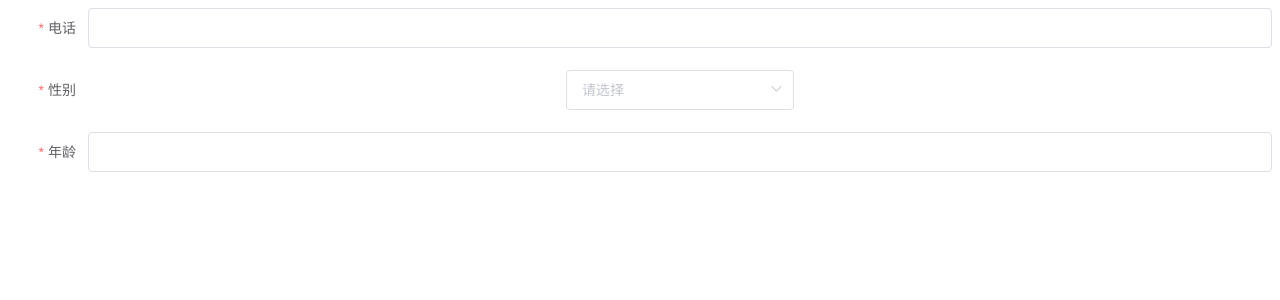
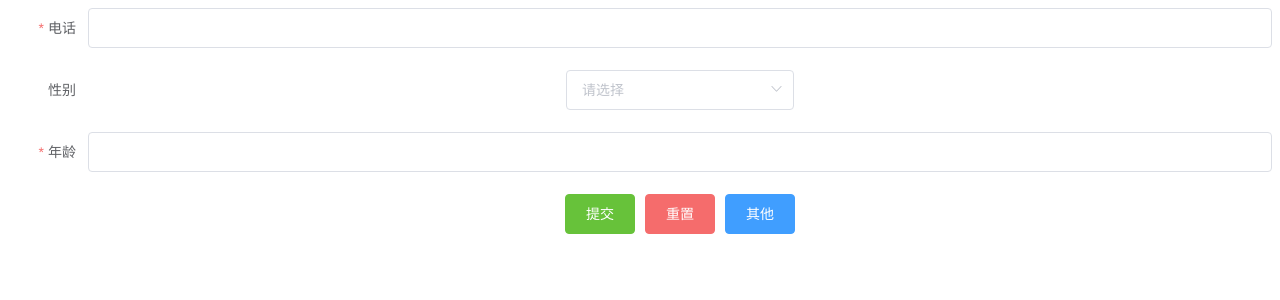
Before and after one commit to xlulu-block/public-components, a Vue app: page /#/ in a window 1280 px wide. Shown: the top 300 px of the page. Built offline with nearby package versions, Linux system fonts and the light colour scheme.

Commit message:
form还差一点

```diff
--- /dev/null
+++ b/src/components/control/input/index.vue
@@ -0,0 +1,28 @@
+<template>
+  <div>
+    <el-input v-model="value"></el-input>
+  </div>
+</template>
+
+<script>
+export default {
+  props: {
+    value: {
+      type: String,
+      default: "",
+    },
+  },
+  watch: {
+    value: {
+      handler(newVal) {
+        this.value = newVal;
+      },
+      // 立即监听
+      immediate: true,
+    },
+  },
+};
+</script>
+
+<style scoped>
+</style>
--- /dev/null
+++ b/src/components/control/select/index.vue
@@ -0,0 +1,21 @@
+<template>
+  <div>
+    <el-select v-model="value"></el-select>
+  </div>
+</template>
+
+<script>
+export default {
+  props: {
+    value: {
+      type: String,
+      default: "",
+    },
+  },
+};
+</script>
+
+<style lang="scss" scoped>
+</style>>
+
+</style>
--- a/src/components/form/createRule.js
+++ b/src/components/form/createRule.js
@@ -1,3 +1,4 @@
+import {validatorPhone,validatorEmail} from '@/utils/validator'
 const createRule = (data) => {
   data.forEach((item) => {
     //   遍历数据，如果require为true，说明需要校验
@@ -12,19 +13,16 @@ const createRule = (data) => {
       rules_array.push(rule);
     }
     // 校验手机号
-    if(item.value_type&&item.value==='phone'){
-      // 正则
-      const reg = /^1[3456789]\d{9}$/;
-      // 校验规则
-      const phone=(rule, value, callback) => {
-        if(reg.test(value)) {
-            callback()
-        }else{
-            callback(new Error("请输入11位数字的手机号"))
-        }
+    if(item.value_type&&item.value_type==='phone'){
+    const rule = { validator: validatorPhone , trigger: 'change',required:true }
+    rules_array.push(rule)
     }
-    }
-
+    // 验证邮箱
+     // 校验邮箱
+     if(item.value_type && item.value_type === 'email') {
+      const rule = { validator: validatorEmail , trigger: 'change' }
+      rules_array.push(rule)
+  }
      // 如果父组件传了额外的校验规则，判断是否为数组且长度大于0
   if(item.rules&&Array.isArray(item.rules)&&item.rules.length>0){
     // concat方法会合并两个数组并返回出去
--- a/src/components/form/index.vue
+++ b/src/components/form/index.vue
@@ -1,18 +1,35 @@
 <template>
   <el-form :model="field" ref="form" label-width="80px">
     <template v-for="item in form_item">
-      <el-form-item v-if="item.type === 'input'" :key="item.prop" :label="item.label" :rules="item.rules" :prop="item.prop">
-        <el-input v-model="field[item.prop]" show-password></el-input>
-      </el-form-item>
-      <el-form-item v-if="item.type === 'select'" :key="item.prop" :label="item.label" :rules="item.rules" :prop="item.prop">
-        <el-select v-model="field[item.prop]"></el-select>
+      <el-form-item :key="item.prop" :label="item.label" :rules="item.rules" :prop="item.prop">
+        <component :value.sync="field[item.prop]" :is="!item.type ? 'com-text': `com-${item.type}`" :config="item" />
       </el-form-item>
     </template>
+    <el-form-item>
+      <el-button v-for="item in button" :key="item.key" :type="item.type" @click="handleButton(item)" :loading="item.loading">{{item.label}}</el-button>
+    </el-form-item>
   </el-form>
 </template>
 <script>
+//自动化规则，根据父组件传递的type属性，自动读取到目录文件
+const modules = {};
+//（文件路径，是否自动读取下层文件，读取具体的文件名）
+const files = require.context("../control", true, /\index.vue$/);
+// keys()方法，将遍历的数组/对象的索引/键名生成为一个新数组
+files.keys().forEach((item) => {
+  // 将具体的文件名取出来
+  const key = item.split("/");
+  const name = key[1];
+  // 组件集成
+  modules[`com-${name}`] = files(item).default;
+});
 import createRule from "./createRule.js";
 export default {
+  name: "myfromCom",
+  // 动态组件
+  components: {
+    ...modules,
+  },
   props: {
     item: {
       type: Array,
@@ -22,6 +39,13 @@ export default {
       type: Object,
       default: () => {},
     },
+    button: {
+      type: Array,
+      default: () => [],
+    },
+    // 提交请求
+    beforeSubmit: Function,
+    // 取消
   },
   data() {
     return {
@@ -32,6 +56,47 @@ export default {
     //   初始化父组件传过来的属性，并进行格式化，添加校验规则
     this.form_item = createRule(this.item);
   },
-  methods: {},
+  methods: {
+    // 按钮事件
+    handleButton(data) {
+      switch (data.key) {
+        case "submit":
+          this.submit(data);
+          break;
+        case "cancel":
+          this.cancel(data);
+          break;
+        default:
+          this.next(data);
+          break;
+      }
+    },
+    // 提交表单
+    submit(data) {
+      this.$refs.form.validate((valid) => {
+        if (valid) {
+          if (typeof this.beforeSubmit === "function") {
+            this.$set(data, "loading", true);
+            this.beforeSubmit()
+              .then((response) => {
+                this.$set(data, "loading", false);
+              })
+              .catch(() => {
+                this.$set(data, "loading", false);
+              });
+          }
+        }
+      });
+    },
+    // 重置
+    cancel(data) {
+      this.$refs.form.resetFields();
+      data.callback && data.callback(data);
+    },
+    // 其他事件
+    next() {
+      console.log("其他事件");
+    },
+  },
 };
 </script>
--- /dev/null
+++ b/src/utils/validator.js
@@ -0,0 +1,29 @@
+const regPhone = /^1[3456789]\d{9}$/;
+const regEmail = /1/;
+/**
+ * 校验手机号
+ * @param {*} rule
+ * @param {*} value
+ * @param {*} callback
+ */
+export function validatorPhone(rule, value, callback){
+    if(regPhone.test(value)) {
+        callback()
+    }else{
+        callback(new Error("请输入11位数字的手机号"))
+    }
+}
+
+/**
+ * 校验邮箱
+ * @param {*} rule
+ * @param {*} value
+ * @param {*} callback
+ */
+ export function validatorEmail(rule, value, callback){
+    if(regEmail.test(value)) {
+        callback()
+    }else{
+        callback(new Error("请输入11位数字的手机号"))
+    }
+}
--- a/src/views/FormFather.vue
+++ b/src/views/FormFather.vue
@@ -1,6 +1,6 @@
 <template>
   <div>
-    <a-form :item="form_item" :field="form_field"></a-form>
+    <a-form :item="form_item" :field="form_field" :button="button_item" :before-submit="submitForm"></a-form>
   </div>
 </template>
 
@@ -18,19 +18,19 @@ export default {
           type: "input",
           prop: "phone",
           label: "电话",
-          required: true,
           value_type: "phone",
+          max: 11,
           //额外的校验规则
-          rules: [
-            {
-              min: 11,
-              max: 11,
-              message: "长度在11 个字符",
-              trigger: "blur",
-            },
-          ],
+          // rules: [
+          //   {
+          //     min: 11,
+          //     max: 11,
+          //     message: "长度在11 个字符",
+          //     trigger: "blur",
+          //   },
+          // ],
         },
-        { type: "select", prop: "sex", label: "性别", required: true },
+        { type: "select", prop: "sex", label: "性别" },
         { type: "input", prop: "age", label: "年龄", required: true },
       ],
       //form字段，用于绑定v-model
@@ -39,8 +39,30 @@ export default {
         sex: "",
         age: "",
       },
+      // 按钮
+      button_item: [
+        { label: "提交", key: "submit", type: "success" },
+        {
+          label: "重置",
+          key: "cancel",
+          type: "danger",
+          callback: (data) => this.cancel(data),
+        },
+        { label: "其他", key: "other", type: "primary" },
+      ],
     };
   },
-  methods: {},
+  methods: {
+    submitForm() {
+      return new Promise((resolve, reject) => {
+        setTimeout(() => {
+          reject();
+        }, 2000);
+      });
+    },
+    cancel(data) {
+      console.log(data);
+    },
+  },
 };
 </script>
```
